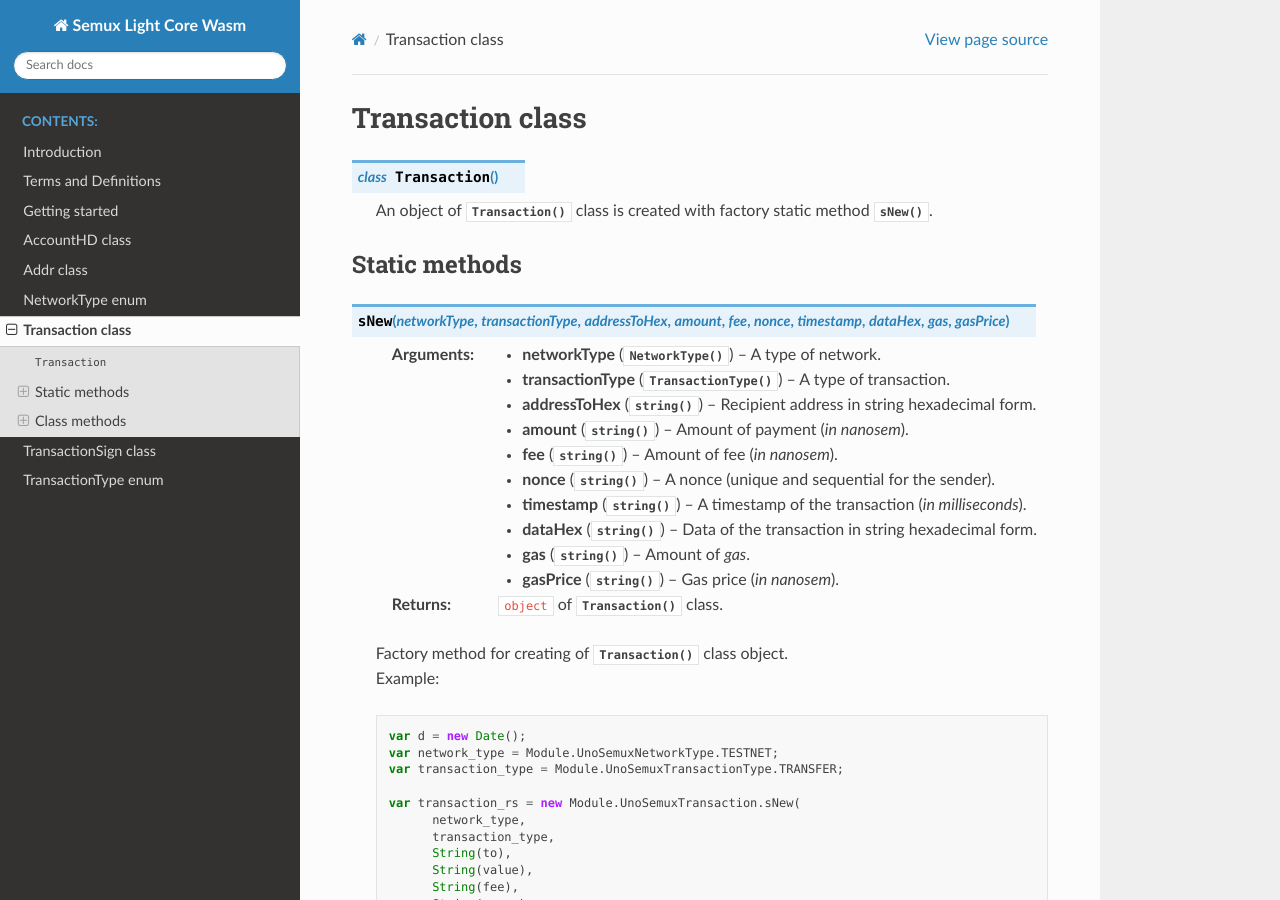
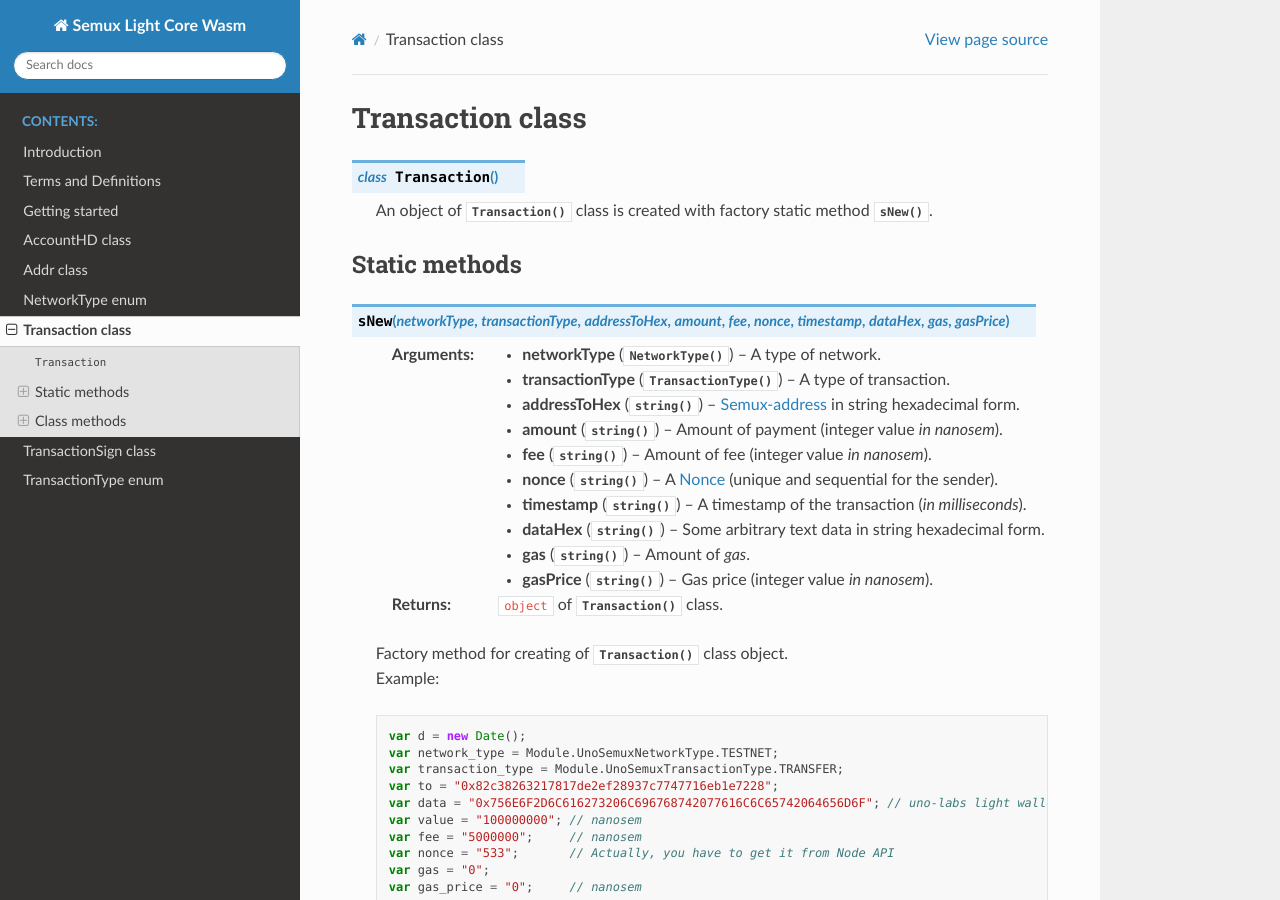
Before and after one commit to uno-labs/UnoSemuxLightCoreWasm, a Sphinx documentation site: the page built from docs/source/usage/Transaction.rst, in a window 1280 px wide and 900 px high. Built offline with Sphinx 7.4.7 and the Read the Docs theme 2.0.0, drawn with Linux system fonts in a browser that asks for light colours.

Commit message:
Added term's reference links

```diff
--- a/docs/source/usage/Get-started.rst
+++ b/docs/source/usage/Get-started.rst
@@ -31,6 +31,10 @@ All methods return a result object that always has two important fields -
 .. warning::
    The methods never throw exceptions related to the logic of the library.
    But the system exceptions can be thrown nonetheless!
+
+
+The arguments to the methods, which are essentially integers, are passed as string values.
+The reason is that JavaScript cannot work with Big Integers.
 
 
 Typical usage
--- a/docs/source/usage/Transaction.rst
+++ b/docs/source/usage/Transaction.rst
@@ -13,14 +13,14 @@ Static methods
 
    :param NetworkType networkType: A type of network.
    :param TransactionType transactionType: A type of transaction.
-   :param string addressToHex: Recipient address in string hexadecimal form.
-   :param string amount: Amount of payment (`in nanosem`).
-   :param string fee: Amount of fee (`in nanosem`).
-   :param string nonce: A nonce (unique and sequential for the sender).
+   :param string addressToHex: :term:`Semux-address` in string hexadecimal form.
+   :param string amount: Amount of payment (integer value `in nanosem`).
+   :param string fee: Amount of fee (integer value `in nanosem`).
+   :param string nonce: A :term:`Nonce` (unique and sequential for the sender).
    :param string timestamp: A timestamp of the transaction (`in milliseconds`).
-   :param string dataHex: Data of the transaction in string hexadecimal form.
+   :param string dataHex: Some arbitrary text data in string hexadecimal form.
    :param string gas: Amount of `gas`.
-   :param string gasPrice: Gas price (`in nanosem`).
+   :param string gasPrice: Gas price (integer value `in nanosem`).
    :returns: ``object`` of :js:class:`Transaction` class.
 
    | Factory method for creating of :js:class:`Transaction` class object.
@@ -31,6 +31,13 @@ Static methods
       var d = new Date();
       var network_type = Module.UnoSemuxNetworkType.TESTNET;
       var transaction_type = Module.UnoSemuxTransactionType.TRANSFER;
+      var to = "0x82c38263217817de2ef28937c7747716eb1e7228";
+      var data = "0x756E6F2D6C616273206C696768742077616C6C65742064656D6F"; // uno-labs light wallet demo
+      var value = "100000000"; // nanosem
+      var fee = "5000000";     // nanosem
+      var nonce = "533";       // Actually, you have to get it from Node API
+      var gas = "0";
+      var gas_price = "0";     // nanosem
 
       var transaction_rs = new Module.UnoSemuxTransaction.sNew(
             network_type,
```
Also changed, not shown: docs/source/usage/AccountHD.rst (+17 -17 lines), docs/source/usage/Addr.rst (+9 -9 lines), docs/source/usage/Introduction.rst (+10 -8 lines), docs/source/usage/Terms.rst (+9 -5 lines).
